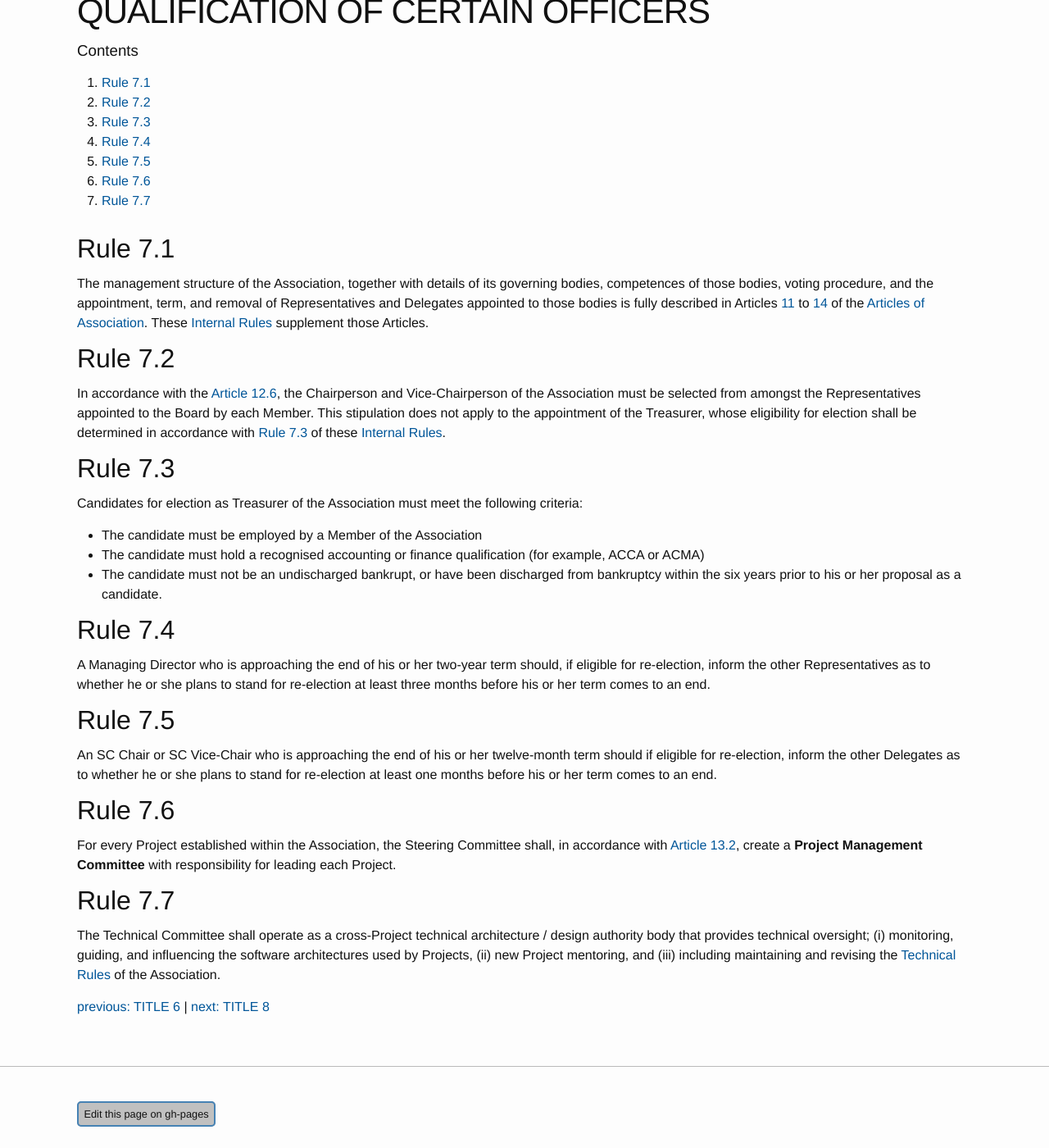
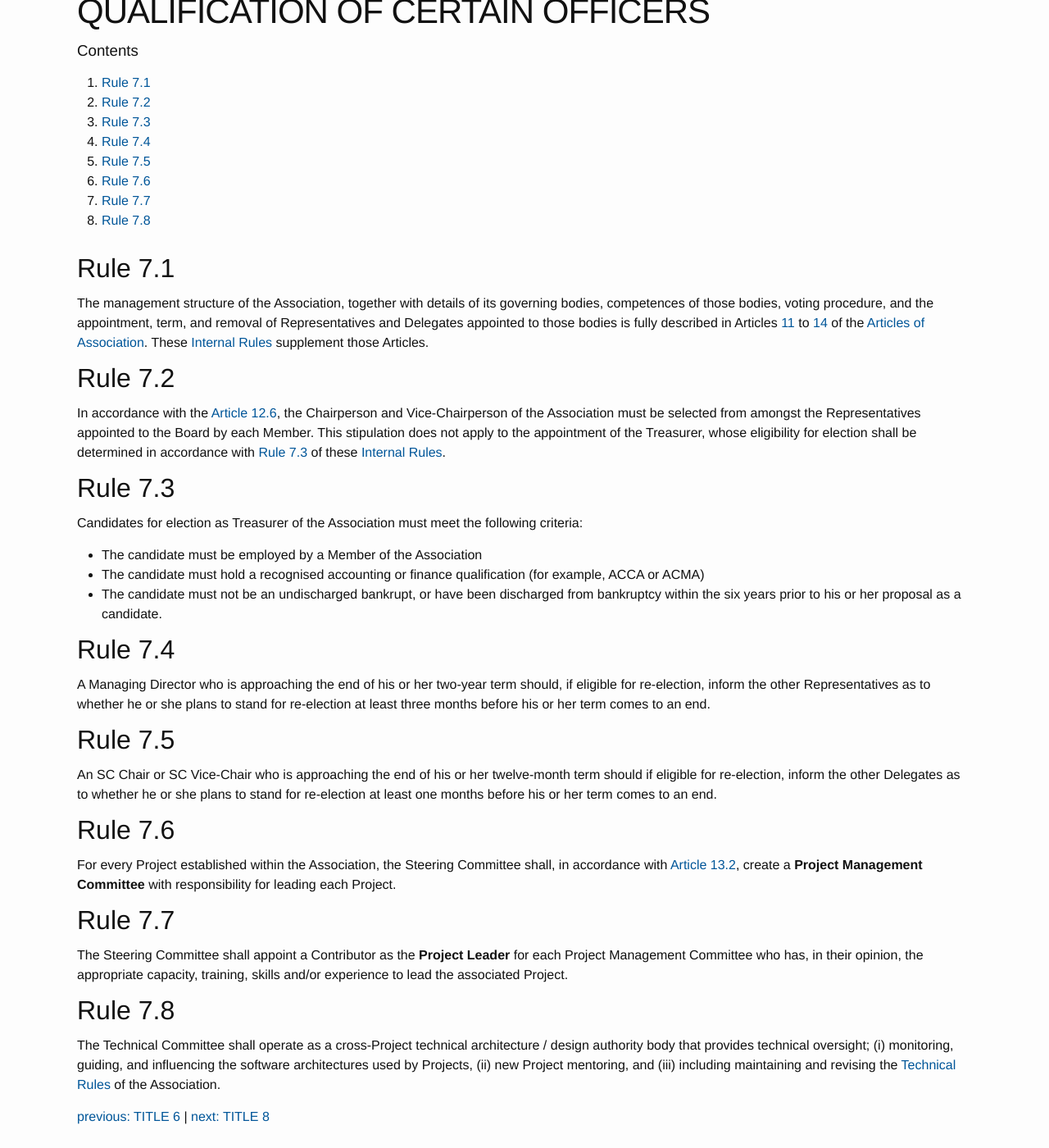
Before and after one commit to OpenWIS/openwis-documentation, a Jekyll site: the page built from rules/7-management-structure-and-qualification-of-officers.md, in a window 1280 px wide and 1400 px high, scrolled down 195 px. Shown: the whole window at 82% size. Built offline with Jekyll 4.4.1, drawn with Linux system fonts in a browser that asks for light colours; grey boxes are pictures that could not be loaded.

Commit message:
added statement about Steering Committee appointing the Project Leader

```diff
--- a/rules/7-management-structure-and-qualification-of-officers.md
+++ b/rules/7-management-structure-and-qualification-of-officers.md
@@ -12,7 +12,8 @@ contents : [
     ["#rule-7.4", "Rule 7.4"],
     ["#rule-7.5", "Rule 7.5"],
     ["#rule-7.6", "Rule 7.6"],
-    ["#rule-7.7", "Rule 7.7"]
+    ["#rule-7.7", "Rule 7.7"],
+    ["#rule-7.8", "Rule 7.8"]
 ]
 ---
 
@@ -46,6 +47,10 @@ For every Project established within the Association, the Steering Committee sha
 
 <h2 id="rule-7.7">Rule 7.7</h2>
 
+The Steering Committee shall appoint a Contributor as the **Project Leader** for each Project Management Committee who has, in their opinion, the appropriate capacity, training, skills and/or experience to lead the associated Project.
+
+<h2 id="rule-7.8">Rule 7.8</h2>
+
 The Technical Committee shall operate as a cross-Project technical architecture / design authority body that provides technical oversight; (i) monitoring, guiding, and influencing the software architectures used by Projects, (ii) new Project mentoring, and (iii) including maintaining and revising the [Technical Rules]({{ "/tr/" | prepend: site.baseurl }}) of the Association.
 
 [previous: TITLE 6]({{ "/rules/6-membership-and-partnership-fees-rights-privileges-and-obligations.html" | prepend: site.baseurl }}) \| [next: TITLE 8]({{ "/rules/8-meetings.html" | prepend: site.baseurl }})
```
